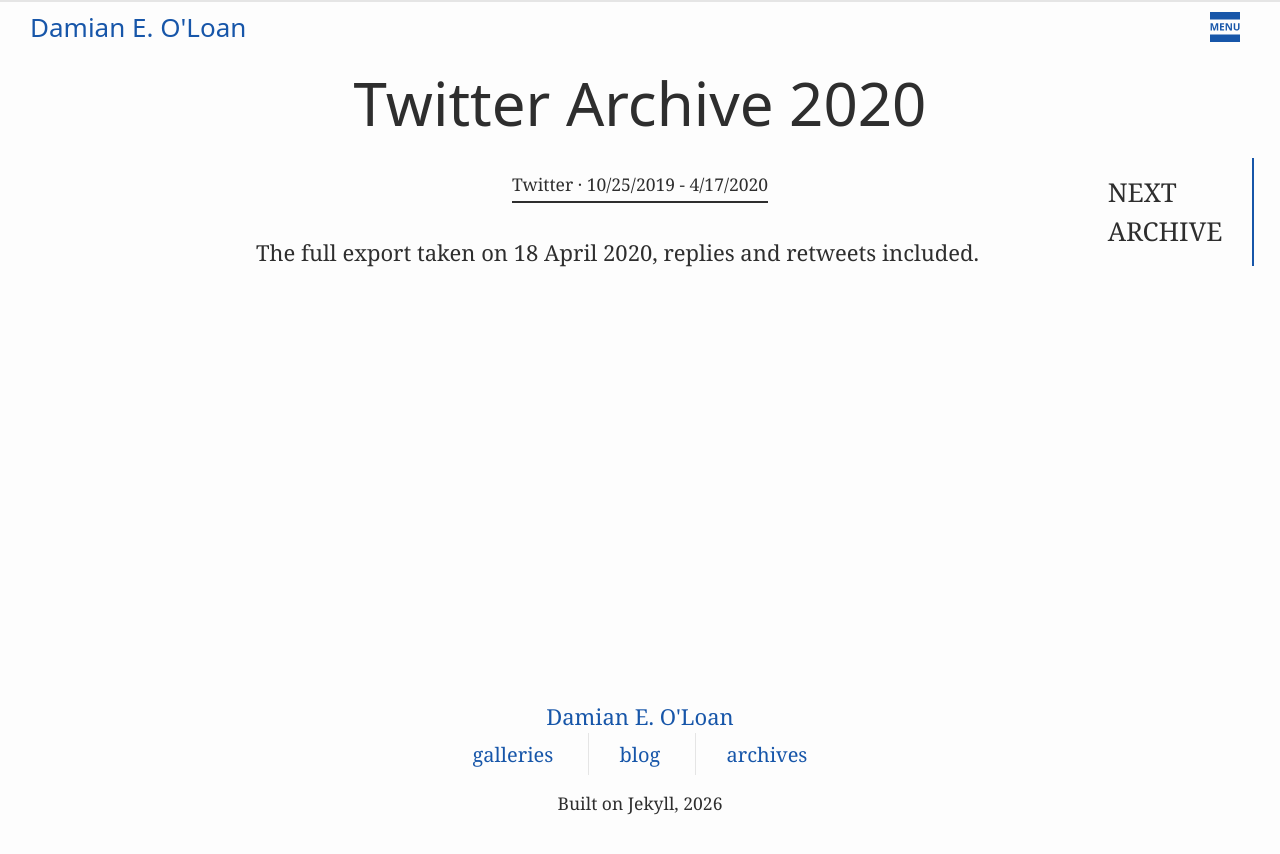
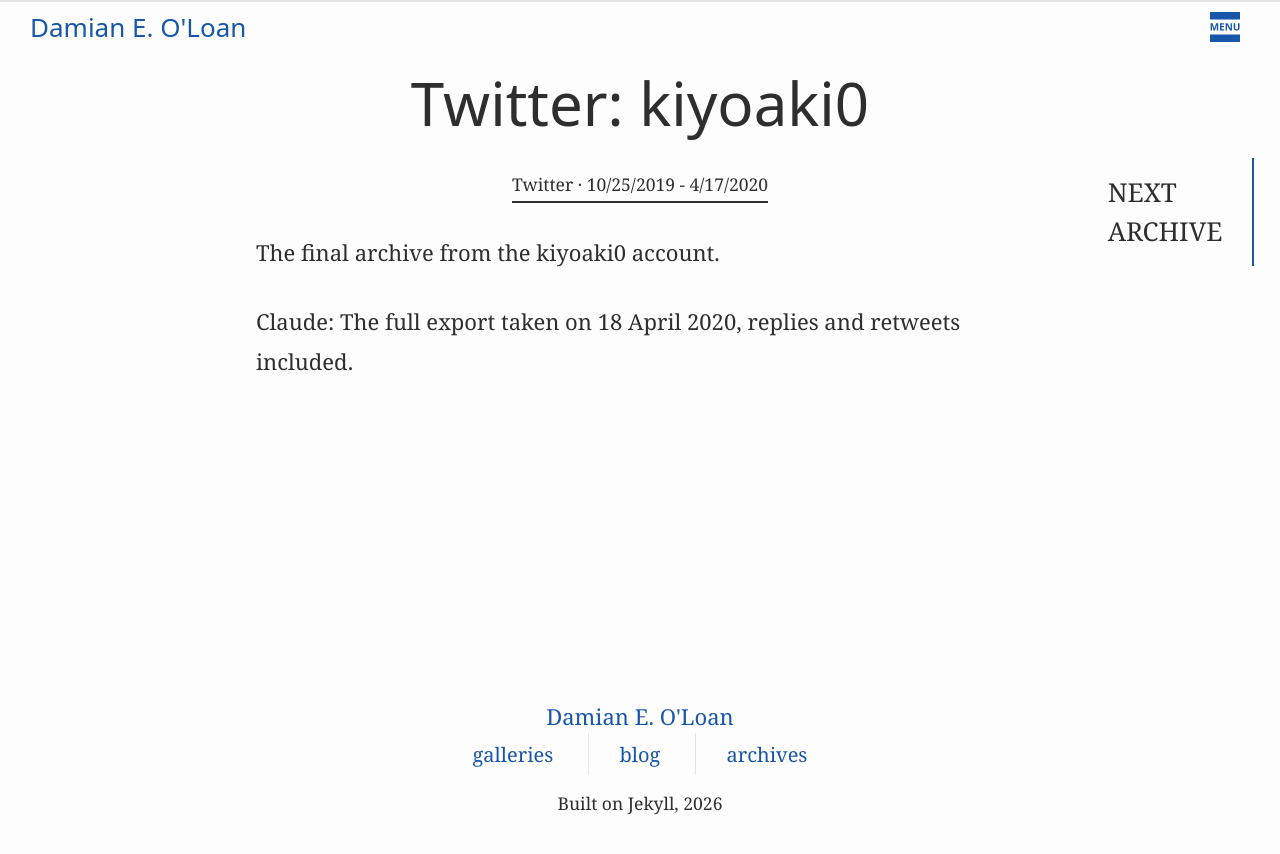
Before and after one commit to damianeoloan/damianeoloan.github.io, a Jekyll site: the page built from _archives/twitter-2020.md, in a window 1280 px wide. Shown: the top 854 px of the page. Built offline with Jekyll 4.4.1, drawn with Linux system fonts in a browser that asks for light colours.

Commit message:
w/ Claude: Name the archives after their accounts
    Twitter Archive 2020   ->  Twitter: kiyoaki0
    Twitter Archive 2026   ->  Twitter: InterrogativeV
    Reddit Comments 2019   ->  Reddit: u/damianoloan

Each also gains a line of its own context - which account, and where the
data came from - above the note on how it was processed, now prefixed
"Claude:" to separate the two voices.

The URLs are untouched. For a collection, Jekyll resolves the permalink's
:title placeholder from the document's slug, which comes from the filename,
not from the title front matter - so /twitter-2026 and the rest are
unchanged, and the layout still finds its data and media by page.slug.

The Reddit archive gains an approximate time-period, with the body saying
plainly that it is the author's recollection: the scraped source carries no
dates at all, so nothing in the data could supply it.

Co-Authored-By: Claude Opus 5 <noreply@anthropic.com>

```diff
--- a/_archives/twitter-2020.md
+++ b/_archives/twitter-2020.md
@@ -1,11 +1,12 @@
 ---
 layout: archive
-title: Twitter Archive 2020  # Required, string
+title: "Twitter: kiyoaki0"  # Required, string
 weight: 1  # Required, integer
 source: Twitter
 time-period:
   start: 10/25/2019
   end: 4/17/2020
 ---
+The final archive from the kiyoaki0 account.
 
-The full export taken on 18 April 2020, replies and retweets included.
+Claude: The full export taken on 18 April 2020, replies and retweets included.
```
Also changed, not shown: _archives/books.md (+1 -3 lines), _archives/reddit-2019.md (+6 -2 lines), _archives/twitter-2026.md (+3 -2 lines).
